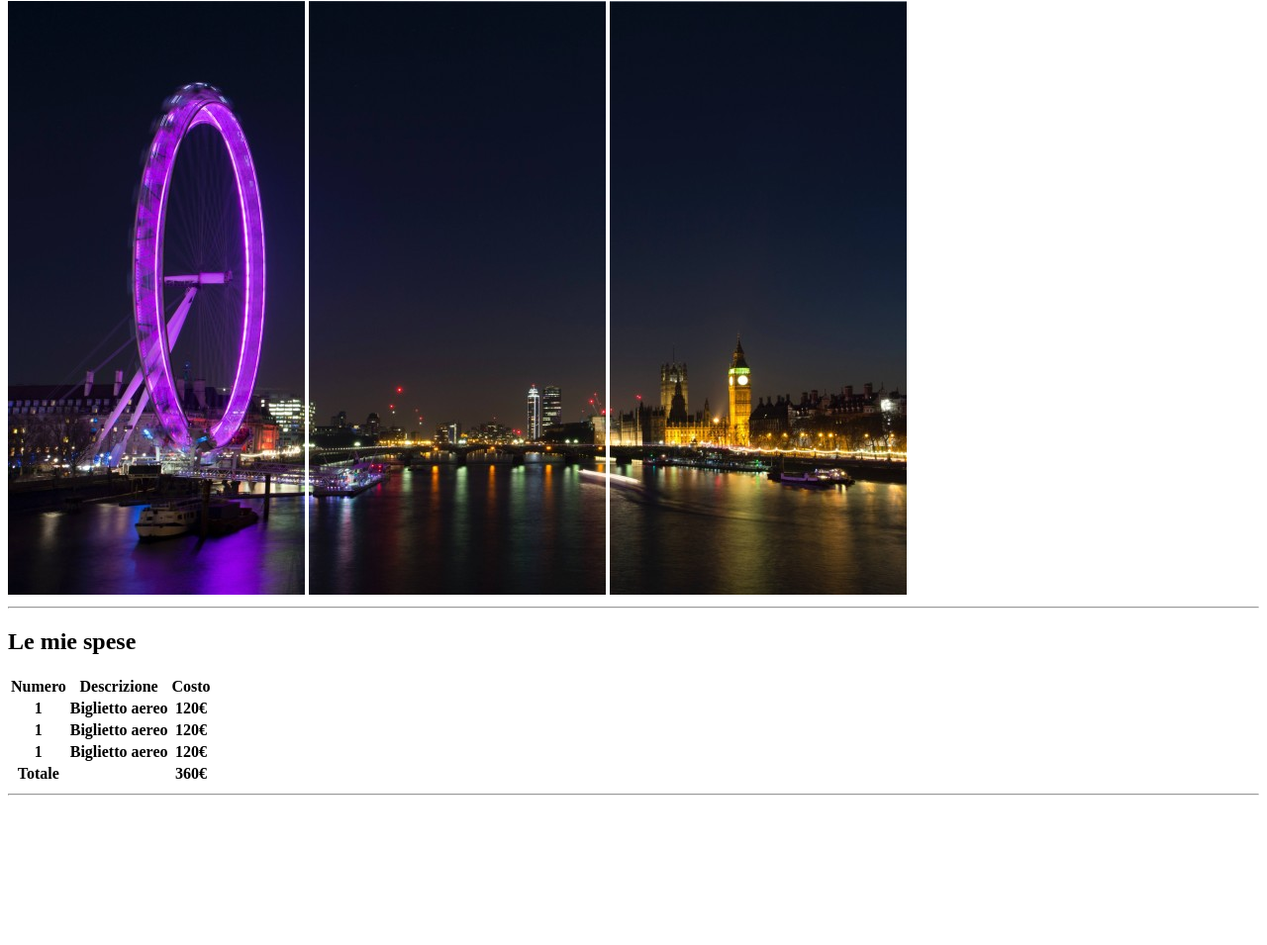
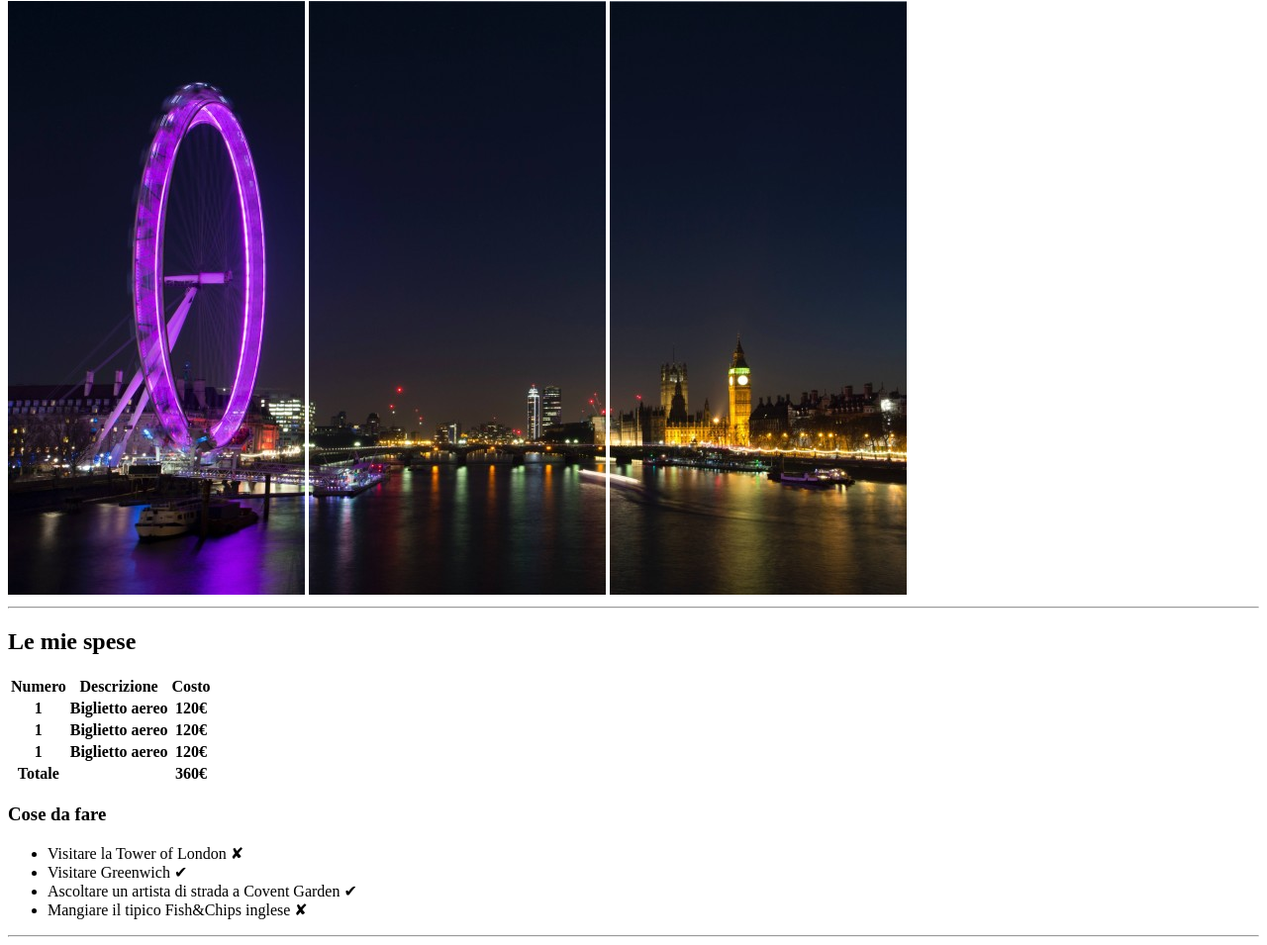
Before and after one commit to katy01101011/html-london-trip, a plain HTML site: page index.html in a window 1280 px wide. Shown: the part 79-1034 px from the top of the page at 99% size. Before the commit the page ends 891 px from the top, so only its background shows below. Drawn offline with Linux system fonts and the light colour scheme.

Commit message:
add lista attrazioni

```diff
--- a/index.html
+++ b/index.html
@@ -74,11 +74,18 @@
 
     <!-- Lista attrazioni -->
     <section>
+        <h3>Cose da fare</h3>
 
-        <hr>
-
+        <ul>
+            <li>Visitare la Tower of London &#10008</li>
+            <li>Visitare Greenwich &#10004</li>
+            <li>Ascoltare un artista di strada a Covent Garden &#10004</li>
+            <li>Mangiare il tipico Fish&Chips inglese &#10008</li>
+        </ul>
     </section>
     <!-- /Lista attrazioni -->
+
+    <hr>
 
     <!-- Lista info -->
     <section>
```
